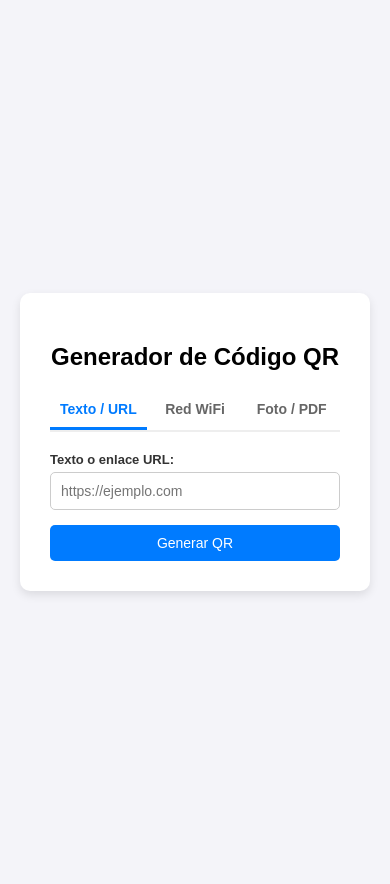
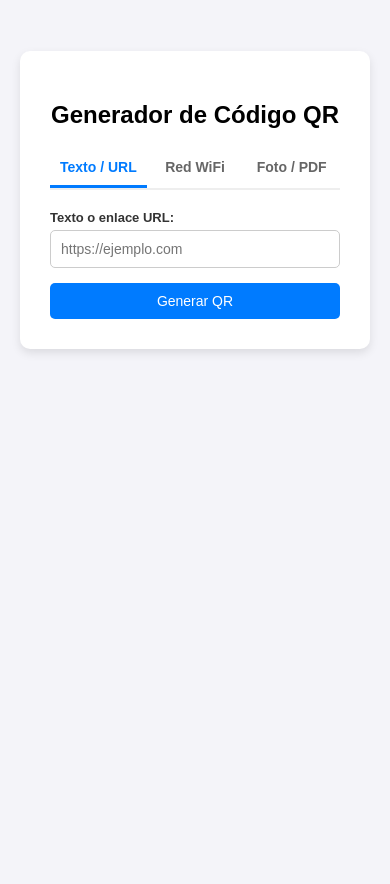
Before and after one commit to iamkevins/qr-pro-web, a Flask app: page / in a window 390 px wide. After the commit the page ends 353 px from the top, so only its background shows below. Run offline with Flask 3, Linux system fonts and the light colour scheme.

Commit message:
Update index.html

```diff
--- a/templates/index.html
+++ b/templates/index.html
@@ -119,6 +119,16 @@
             margin-top: 8px;
             word-break: break-all;
         }
+         @media (max-width: 600px) {
+               body {
+                  flex-direction: column;
+                justify-content:  flex-start;
+                margin-top: 8%;
+                margin-bottom: 8%;
+               min-height: 50vh;
+            }
+
+        }
     </style>
 </head>
 <body>
```
